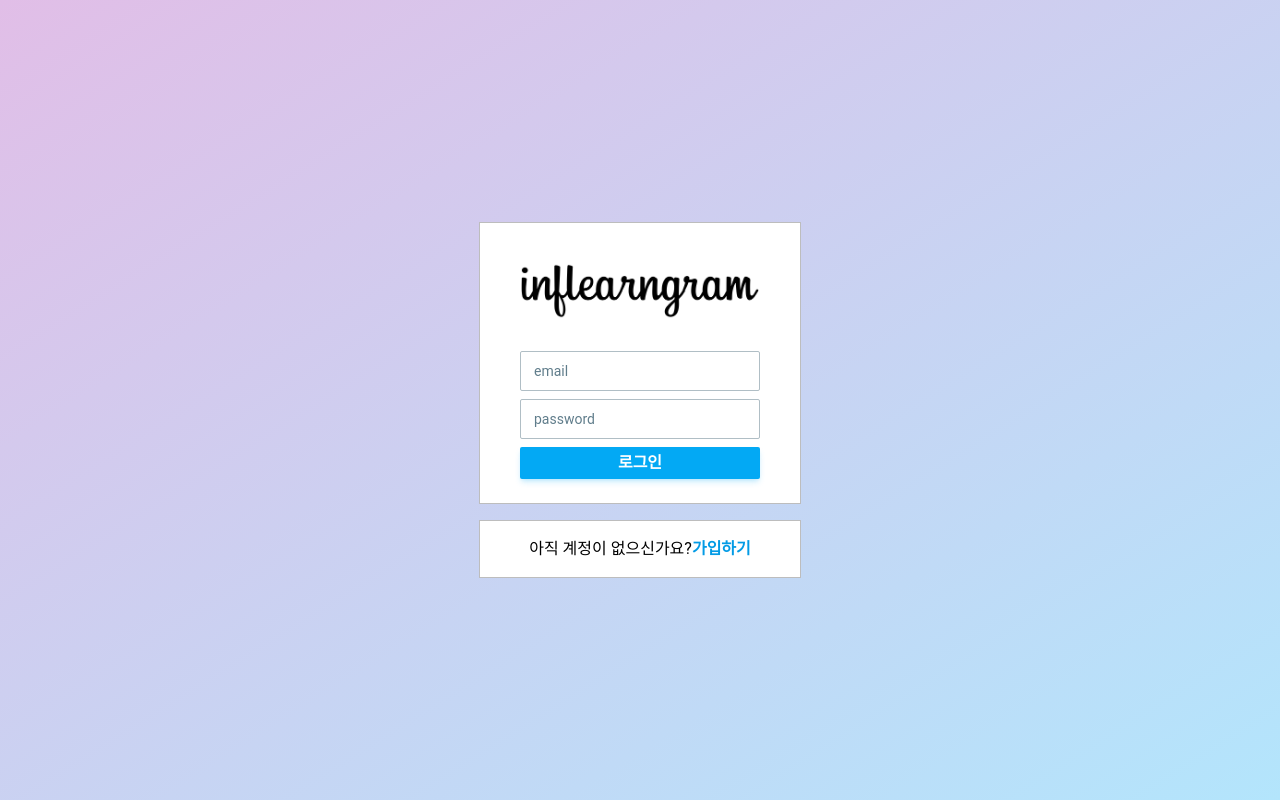
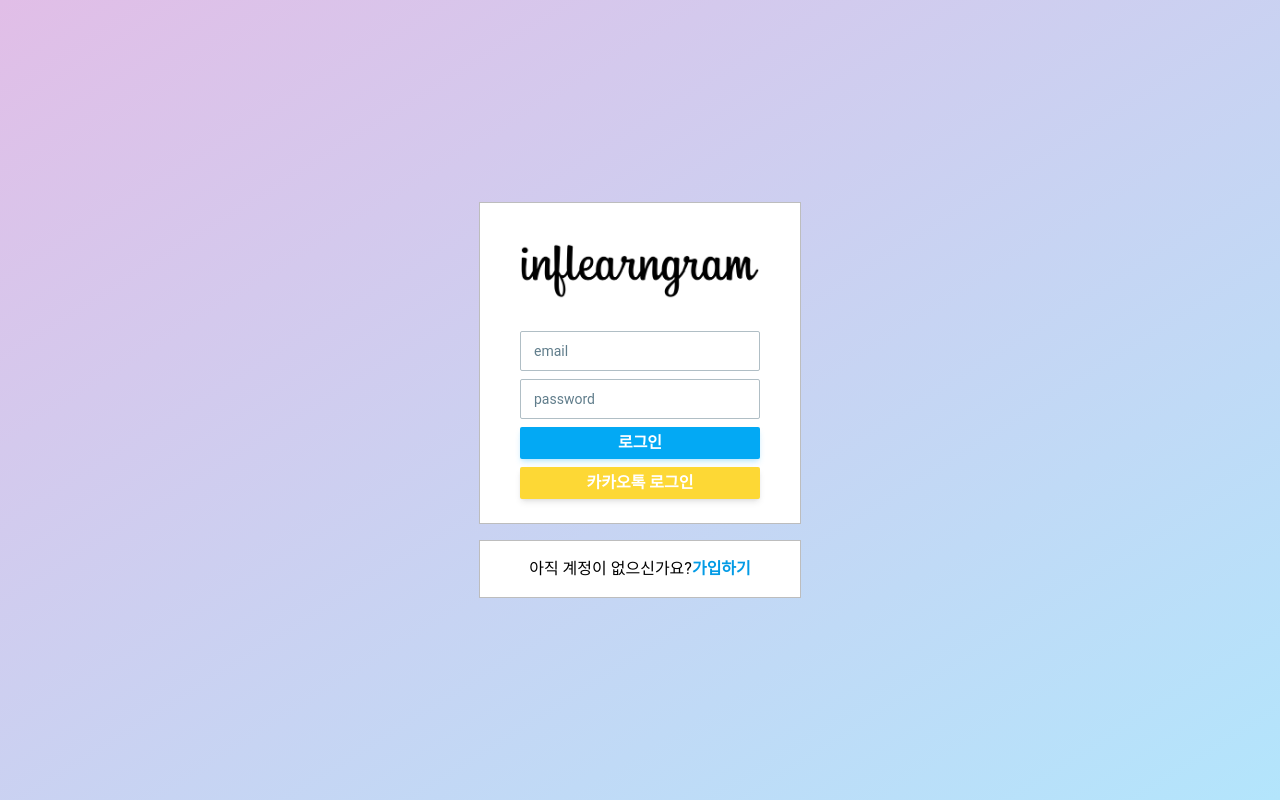
Before and after one commit to y-minion/Supabase-instagram-clone, a Next.js app in the folder supabase-instagram-clone/: page / in a window 1280 px wide. Both pictures are taken after a click on the button "로그인하기". Built offline with nearby package versions, Linux system fonts and the light colour scheme; no server answers.

Commit message:
✨ 카카오 인증 로그인 구현 완료

```diff
--- /dev/null
+++ b/supabase-instagram-clone/app/auth/callback/route.ts
@@ -0,0 +1,24 @@
+import { cookies } from "next/headers";
+import { NextResponse } from "next/server";
+import { type CookieOptions, createServerClient } from "@supabase/ssr";
+import { createServerSupabaseClient } from "utils/supabase/server";
+
+export async function GET(request: Request) {
+  const { searchParams, origin } = new URL(request.url);
+  const code = searchParams.get("code");
+  // if "next" is in param, use it as the redirect URL
+  const next = searchParams.get("next") ?? "/";
+  console.log("auth 라우터 실행");
+
+  if (code) {
+    const supabase = await createServerSupabaseClient();
+    const { error } = await supabase.auth.exchangeCodeForSession(code);
+    if (!error) {
+      console.log("리다이렉트 실행");
+      return NextResponse.redirect(`${origin}${next}`);
+    }
+  }
+
+  // return the user to an error page with instructions
+  return NextResponse.redirect(`${origin}/auth/auth-code-error`);
+}
--- a/supabase-instagram-clone/components/auth/signin.tsx
+++ b/supabase-instagram-clone/components/auth/signin.tsx
@@ -9,6 +9,19 @@
   const [email, setEmail] = useState("");
   const [password, setPassword] = useState("");
   const supabase = createBrowserSupabaseClient();
+
+  const signWithKakao = async () => {
+    const { data, error } = await supabase.auth.signInWithOAuth({
+      provider: "kakao",
+      options: {
+        redirectTo: process.env.NEXT_PUBLIC_VERCEL_URL
+          ? `https://${process.env.NEXT_PUBLIC_VERCEL_URL}/auth/callback`
+          : `http://localhost:3000/auth/callback`,
+      },
+    });
+
+    console.log(data);
+  };
 
   const signInMutation = useMutation({
     mutationFn: async () => {
@@ -50,6 +63,13 @@
         >
           로그인
         </Button>
+
+        <Button
+          onClick={() => signWithKakao()}
+          className="w-full rounded-sm py-1 text-md bg-yellow-600"
+        >
+          카카오톡 로그인
+        </Button>
       </div>
       <div className="py-4 w-full text-center max-w-lg border border-gray-400 bg-white">
         아직 계정이 없으신가요?
```
